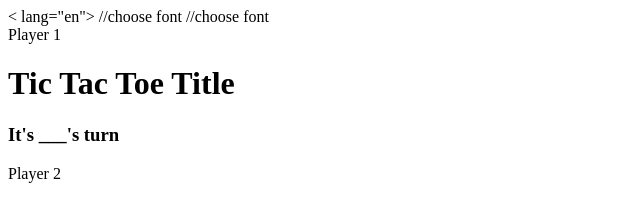
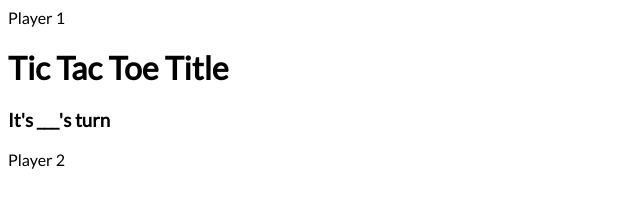
Before and after one commit to zliibbe/tic-tac-toe, a plain HTML site: page index.html in a window 1280 px wide. Shown: the whole page, without its empty margins (0-640 px from the left). Drawn offline with Linux system fonts and the light colour scheme.

Commit message:
Add font to HTML and CSS

```diff
--- a/index.html
+++ b/index.html
@@ -1,5 +1,5 @@
 <!DOCTYPE html>
-< lang="en">
+<lang="en">
 <head>
     <meta charset="UTF-8">
     <meta http-equiv="X-UA-Compatible" content="IE=edge">
@@ -9,9 +9,9 @@
     <script src='game.js' defer></script>
     <script src='player.js' defer></script>
     <script src='main.js' defer></script>
-    <link rel="preconnect" href="https://fonts.googleapis.com">//choose font
-    <link rel="preconnect" href="https://fonts.gstatic.com" crossorigin>//choose font
-    <link href="https://fonts.googleapis.com/css2?family=Open+Sans:wght@300;500;700&display=swap" rel="stylesheet">
+    <style>
+        @import url('https://fonts.googleapis.com/css2?family=Lato&display=swap');
+        </style>
 </head>
 <body>
     <section>
--- a/player.js
+++ b/player.js
@@ -3,9 +3,9 @@ must include constructor with properties:
 id, token, wins */
 
 class Player {
-    constructor() {
+    constructor(token) {
         this.id = Date.now();
-        this.token = //[]?, emoji?
+        this.token = token;//emoji?
         this.wins = [];
     }
 }
--- a/styles.css
+++ b/styles.css
@@ -0,0 +1,3 @@
+* {
+    font-family: 'Lato', sans-serif;
+}
```
